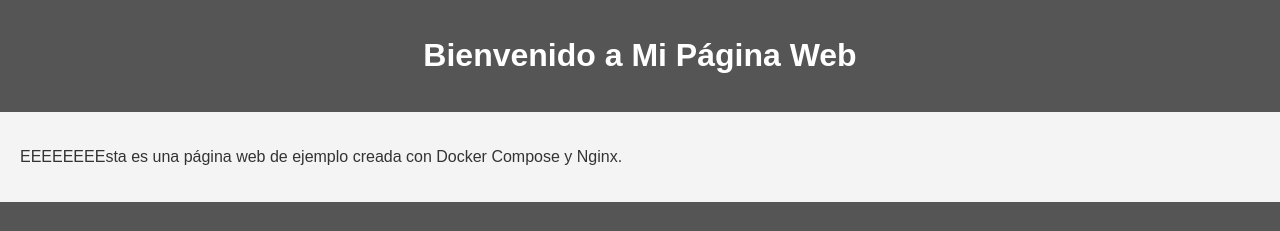
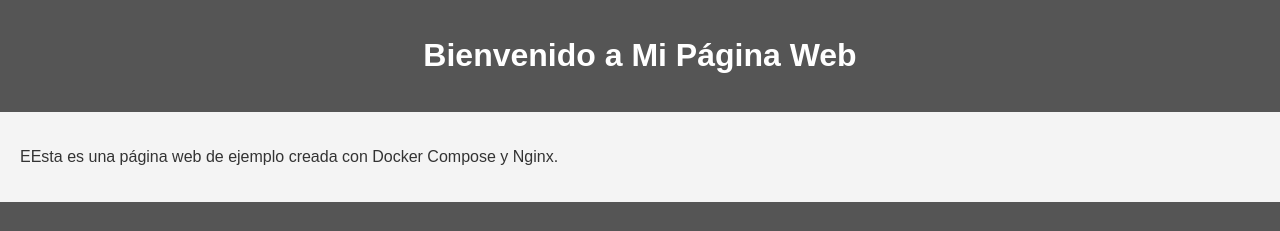
Before and after one commit to LuisLopezDeRueda/Docker, a plain HTML site: page miweb/index.html in a window 1280 px wide. Shown: the top 231 px of the page. Drawn offline with Linux system fonts and the light colour scheme.

Commit message:
Cambio index

```diff
--- a/miweb/index.html
+++ b/miweb/index.html
@@ -11,7 +11,7 @@
         <h1>Bienvenido a Mi Página Web</h1>
     </header>
     <main>
-        <p>EEEEEEEEsta es una página web de ejemplo creada con Docker Compose y Nginx.</p>
+        <p>EEsta es una página web de ejemplo creada con Docker Compose y Nginx.</p>
     </main>
     <footer>
         <p>&copy; 2025 Mi Página Web</p>
```
